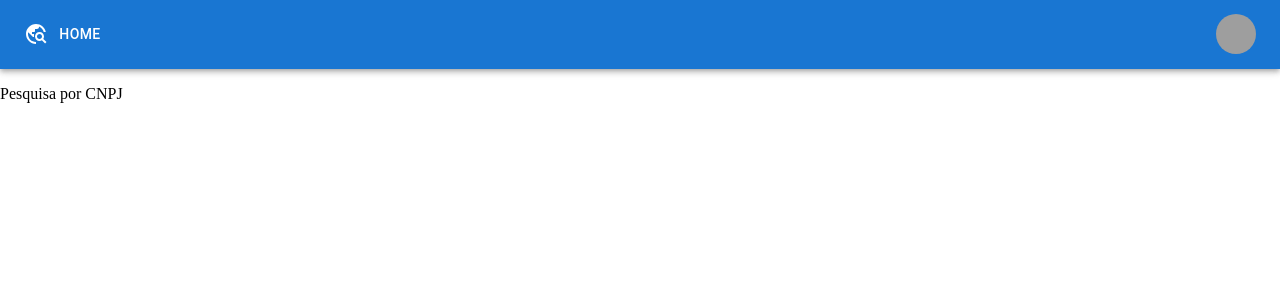
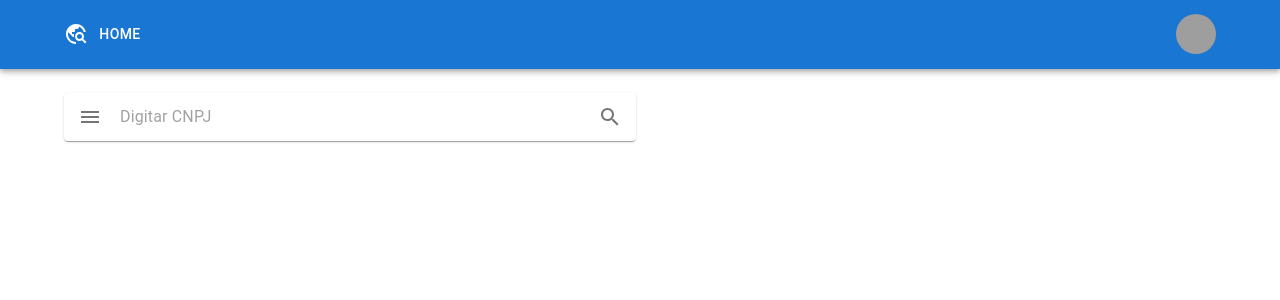
Before and after one commit to ifdc2308/cnpjSearch, a React (Vite) app in the folder ClientApp/: page / in a window 1280 px wide. Shown: the top 300 px of the page. Built offline with nearby package versions, Linux system fonts and the light colour scheme; grey boxes are pictures that could not be loaded.

Commit message:
feat: input-search

```diff
--- a/ClientApp/package.json
+++ b/ClientApp/package.json
@@ -15,7 +15,8 @@
     "@mui/icons-material": "^5.16.7",
     "@mui/material": "^5.16.7",
     "react": "^18.3.1",
-    "react-dom": "^18.3.1"
+    "react-dom": "^18.3.1",
+    "react-imask": "^7.6.1"
   },
   "devDependencies": {
     "@eslint/js": "^9.9.0",
--- a/ClientApp/src/components/AppBar.tsx
+++ b/ClientApp/src/components/AppBar.tsx
@@ -41,7 +41,7 @@ function ResponsiveAppBar() {
 
   return (
     <AppBar position="static">
-      <Container maxWidth={"xl"}>
+      <Container maxWidth="lg">
         <Toolbar disableGutters>
           <TravelExploreOutlined />
           <Box sx={{ flexGrow: 1, display: { xs: "flex", md: "none" } }}>
--- a/ClientApp/src/pages/Home.tsx
+++ b/ClientApp/src/pages/Home.tsx
@@ -1,11 +1,45 @@
 import React from "react";
 import ResponsiveAppBar from "../components/AppBar";
+import { Container, Grid, Paper, IconButton, InputBase } from "@mui/material";
+import { Search, Menu } from "@mui/icons-material";
 
 const DashboardPage: React.FC = () => {
   return (
     <>
       <ResponsiveAppBar />
-      <p>Pesquisa por CNPJ</p>
+      <Container
+        maxWidth="lg"
+        sx={{
+          p: 3,
+          minHeight: "100vh",
+        }}
+      >
+        <Grid container spacing={1}>
+          <Grid item xs={12} sm={6}>
+            <Paper
+              component="form"
+              sx={{
+                p: "2px 4px",
+                display: "flex",
+                alignItems: "center",
+                width: "100%",
+              }}
+            >
+              <IconButton sx={{ p: "10px" }} aria-label="menu">
+                <Menu />
+              </IconButton>
+              <InputBase
+                sx={{ ml: 1, flex: 1 }}
+                placeholder="Digitar CNPJ"
+                inputProps={{ "aria-label": "Pesquisar CNPJ" }}
+              />
+              <IconButton type="button" sx={{ p: "10px" }} aria-label="search">
+                <Search />
+              </IconButton>
+            </Paper>
+          </Grid>
+        </Grid>
+      </Container>
     </>
   );
 };
```
Also changed, not shown: 1 other file (tests, documents, lock files or other folders).
